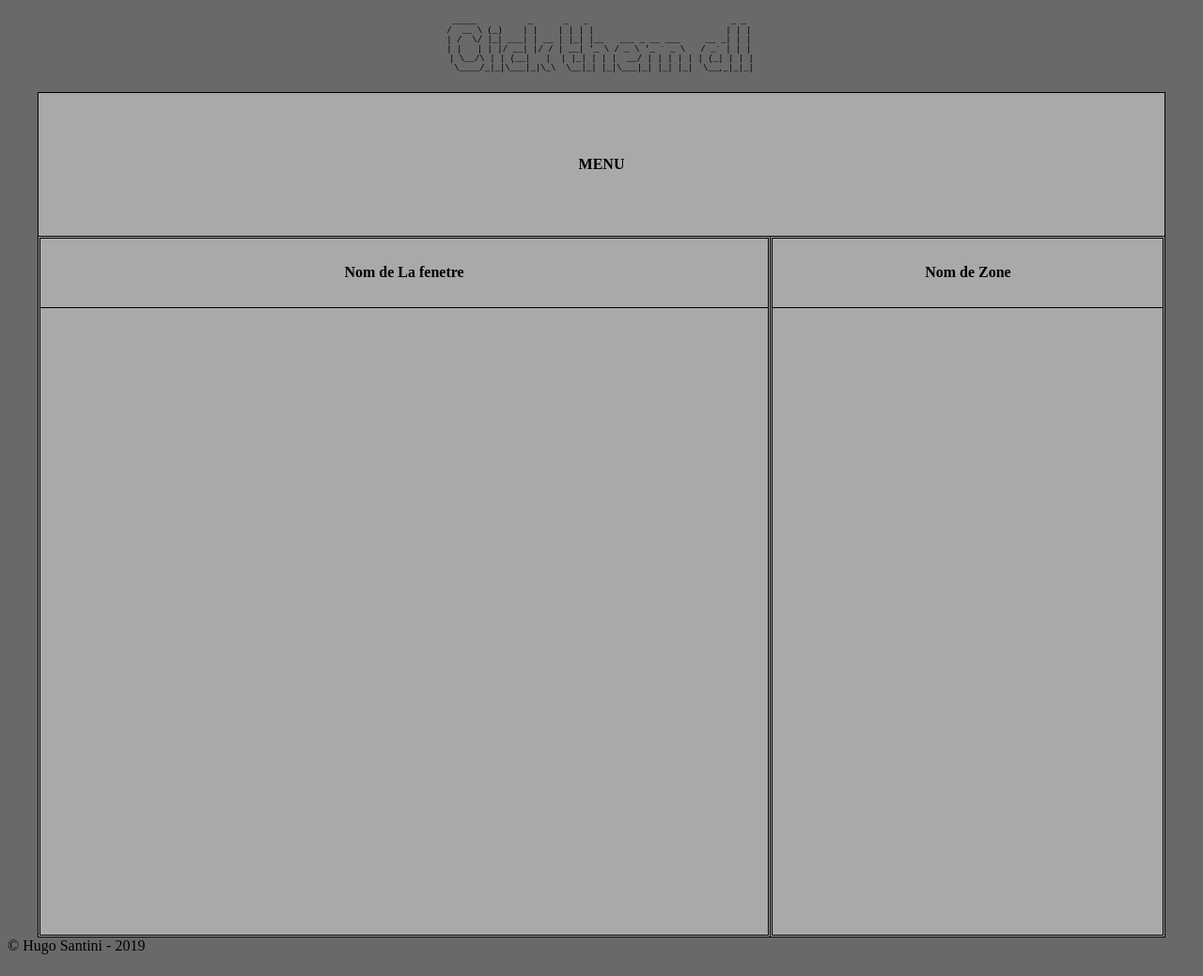
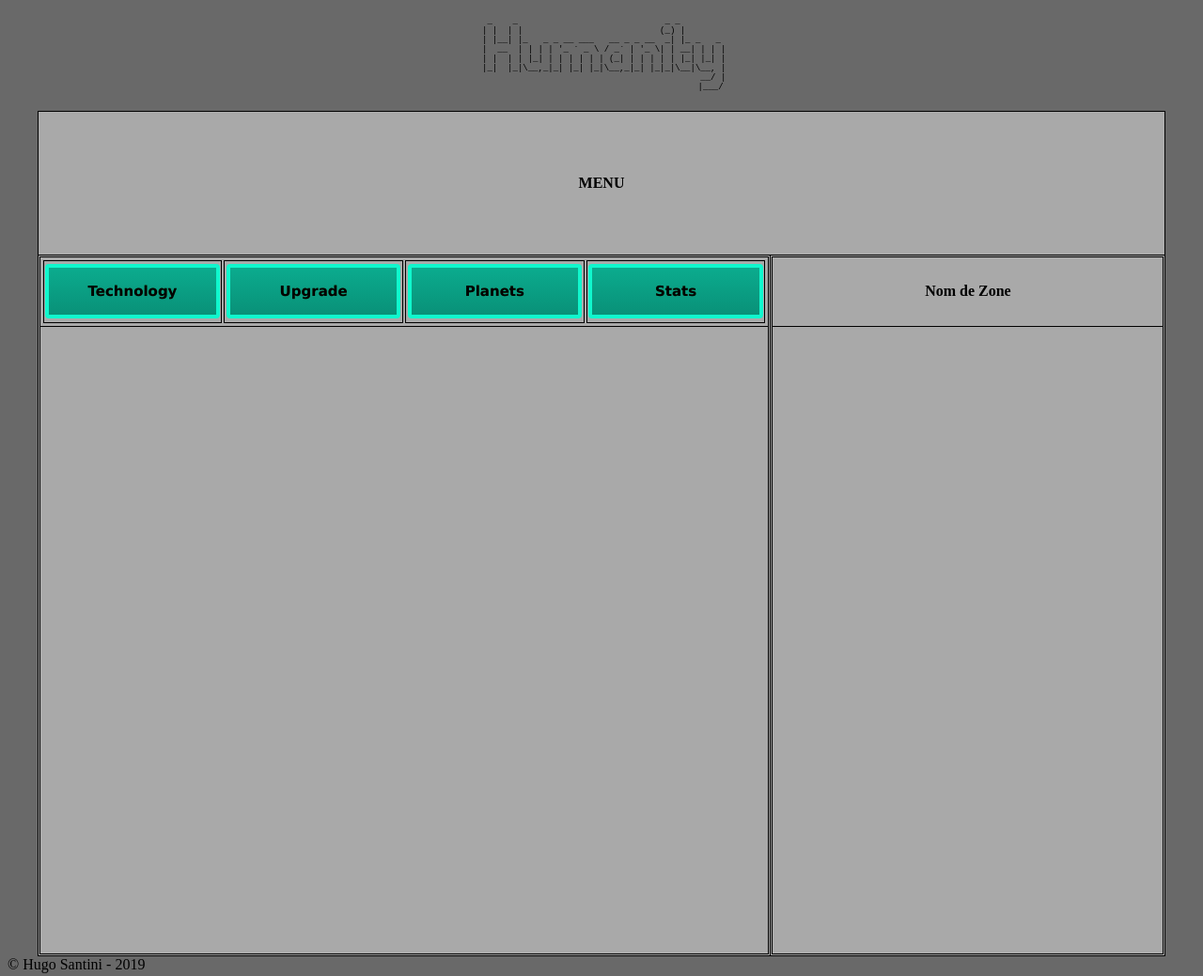
Before and after one commit to KoLamDil/Projet-ISN, a plain HTML site: page index.html in a window 1280 px wide. Shown: the whole page at 94% size. Drawn offline with Linux system fonts and the light colour scheme; a script that the page names is missing.

Commit message:
Add files via upload

```diff
--- a/index.html
+++ b/index.html
@@ -9,12 +9,14 @@
         <body>
             <!-- Entête -->
             <div id="ascii">
- _____          _      _   _                            _ _
-/  __ \ (_)    | |    | | | |                          | | |
-| /  \/ |_| ___| | __ | |_| |__   ___ _ __ ___     __ _| | |
-| |   | | |/ __| |/ / | __| '_ \ / _ \ '_ ` _ \   / _` | | |
-| \__/\ | | (__|   |  | |_| | | |  __/ | | | | | | (_| | | |
- \____/_|_|\___|_|\_\  \__|_| |_|\___|_| |_| |_|  \__,_|_|_|
+  _    _                             _ _
+ | |  | |                           (_) |
+ | |__| |_   _ _ __ ___   __ _ _ __  _| |_ _   _
+ |  __  | | | | '_ ` _ \ / _` | '_ \| | __| | | |
+ | |  | | |_| | | | | | | (_| | | | | | |_| |_| |
+ |_|  |_|\__,_|_| |_| |_|\__,_|_| |_|_|\__|\__, |
+                                            __/ |
+                                           |___/
 
             </div>
             <!-- Debut Table principale -->
@@ -46,9 +48,14 @@
                             <!-- TR d'entête (titre) -->
                                 <tr id="trUp">
                                     <th>
-                                        <div id="windowName">
-                                            Nom de La fenetre
-                                        </div>
+                                          <table id="funcTable">
+                                            <tr>
+                                                <th id="functionTh"><a href="#" id="buttonFunction">Technology</a></th>
+                                                <th id="functionTh"><a href="#" id="buttonFunction">Upgrade</a></th>
+                                                <th id="functionTh"><a href="#" id="buttonFunction">Planets</a></th>
+                                                <th id="functionTh"><a href="#" id="buttonFunction">Stats</a></th>
+                                            </tr>
+                                          </table>
                                     </th>
                                 </tr>
                                 <!-- TR Zone affichage -->
--- a/style.css
+++ b/style.css
@@ -30,6 +30,15 @@ tr,td,th {
     width: 35%;
     border-collapse: collapse;
 }
+#funcTable {
+     width: 100%;
+     height: 100%;
+     margin-left: auto;
+     margin-right: auto;
+}
+#functionTh {
+    width: 25%;
+}
 
 body {
     background-color: dimgray;
@@ -59,88 +68,45 @@ body {
     border-collapse: collapse;
 }
 
-
-
-
-
-
-
-
-
-
-
-
-
-
-
-
-
-
-
-
-
-
-
-
-
-
-
-
-
-
-
-
-
-
-
-
-
-
-
-
-
-
-
-
-
-
-
-
-
-
-/*html {
-  font-size: 11px ;
-  font-family: Georgia;
-
+#buttonFunction {
+	-moz-box-shadow:inset 0px 0px 0px 0px #3dc21b;
+	-webkit-box-shadow:inset 0px 0px 0px 0px #3dc21b;
+	box-shadow:inset 0px 0px 0px 0px #3dc21b;
+	background:-webkit-gradient(linear, left top, left bottom, color-stop(0.05, #0baa8d), color-stop(1, #099178));
+	background:-moz-linear-gradient(top, #0baa8d 5%, #099178 100%);
+	background:-webkit-linear-gradient(top, #0baa8d 5%, #099178 100%);
+	background:-o-linear-gradient(top, #0baa8d 5%, #099178 100%);
+	background:-ms-linear-gradient(top, #0baa8d 5%, #099178 100%);
+	background:linear-gradient(to bottom, #0baa8d 5%, #099178 100%);
+	filter:progid:DXImageTransform.Microsoft.gradient(startColorstr='#0baa8d', endColorstr='#099178',GradientType=0);
+	background-color:#0baa8d;
+	-moz-border-radius:4px;
+	-webkit-border-radius:4px;
+	border-radius:4px;
+	border:4px solid #10f7cd;
+	display:inline-block;
+	cursor:pointer;
+	color:#000000;
+	font-family:Verdana;
+	font-size:15px;
+	font-weight:bold;
+    width: 95%;
+    height: 50px;
+    line-height: 50px;
+	text-decoration:none;
+	text-shadow:0px 0px 0px #2f6627;
 }
-.container {
-  position: absolute;
-  top: 5px;
-  left: 0;
-  right: 0;
-  max-width: 1500px;
-  margin-left: auto;
-  margin-right: auto;
+#buttonFunction:hover {
+	background:-webkit-gradient(linear, left top, left bottom, color-stop(0.05, #099178), color-stop(1, #0baa8d));
+	background:-moz-linear-gradient(top, #099178 5%, #0baa8d 100%);
+	background:-webkit-linear-gradient(top, #099178 5%, #0baa8d 100%);
+	background:-o-linear-gradient(top, #099178 5%, #0baa8d 100%);
+	background:-ms-linear-gradient(top, #099178 5%, #0baa8d 100%);
+	background:linear-gradient(to bottom, #099178 5%, #0baa8d 100%);
+	filter:progid:DXImageTransform.Microsoft.gradient(startColorstr='#099178', endColorstr='#0baa8d',GradientType=0);
+	background-color:#099178;
 }
-#menu {
-  width: 100%;
-  height: 100px;
-  border: 1px solid black;
-  position: sticky;
-  border-collapse : collapse;
-  table-layout: fixed;
-  background-color: #4f5950;
-  color: white;
+#buttonFunction:active {
+	position:relative;
+	top:1px;
 }
-#tdmenu1, #tdmenu2 {
-    border: 1px solid black;
-    border-collapse : collapse;
-}
-#shop {
-  width: 50%;
-  height: 80px;
-  border: 1px solid black;
-  border-collapse : collapse;
-  table-layout: fixed;
-
-}
```
